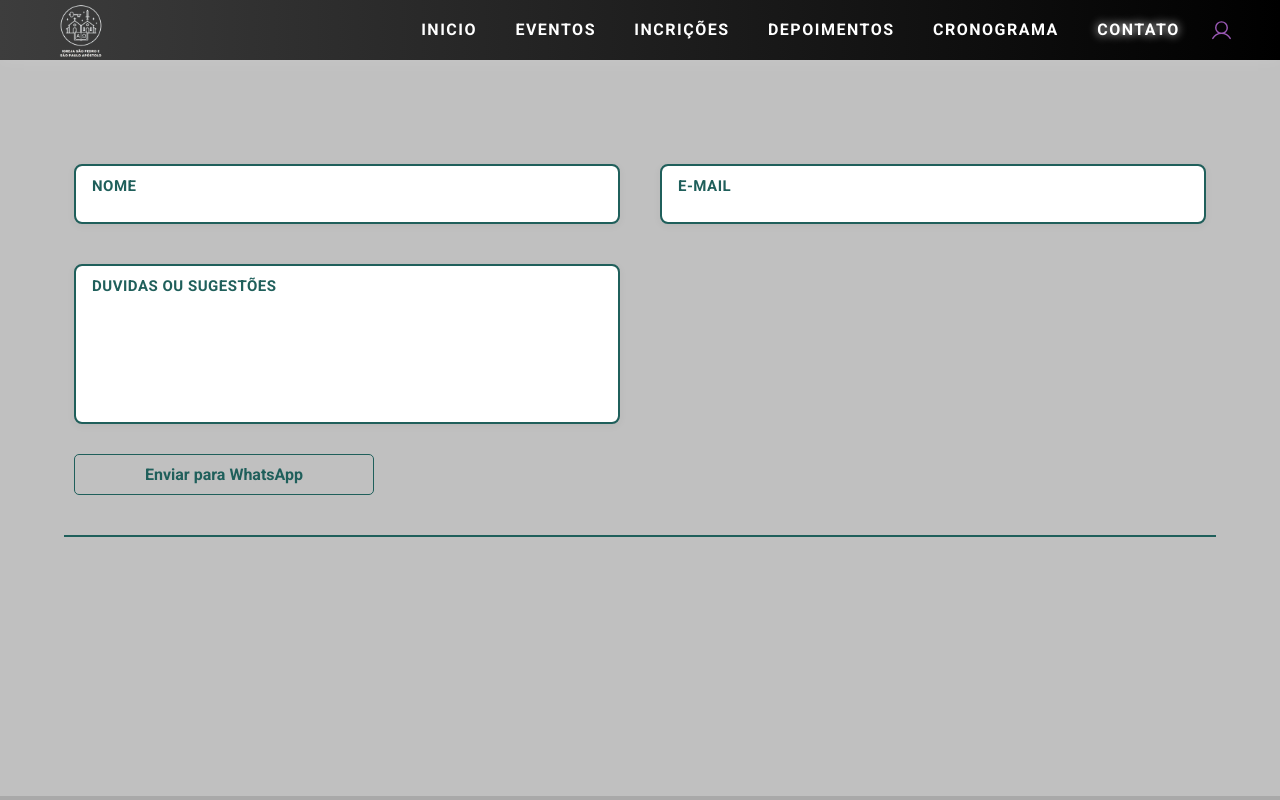
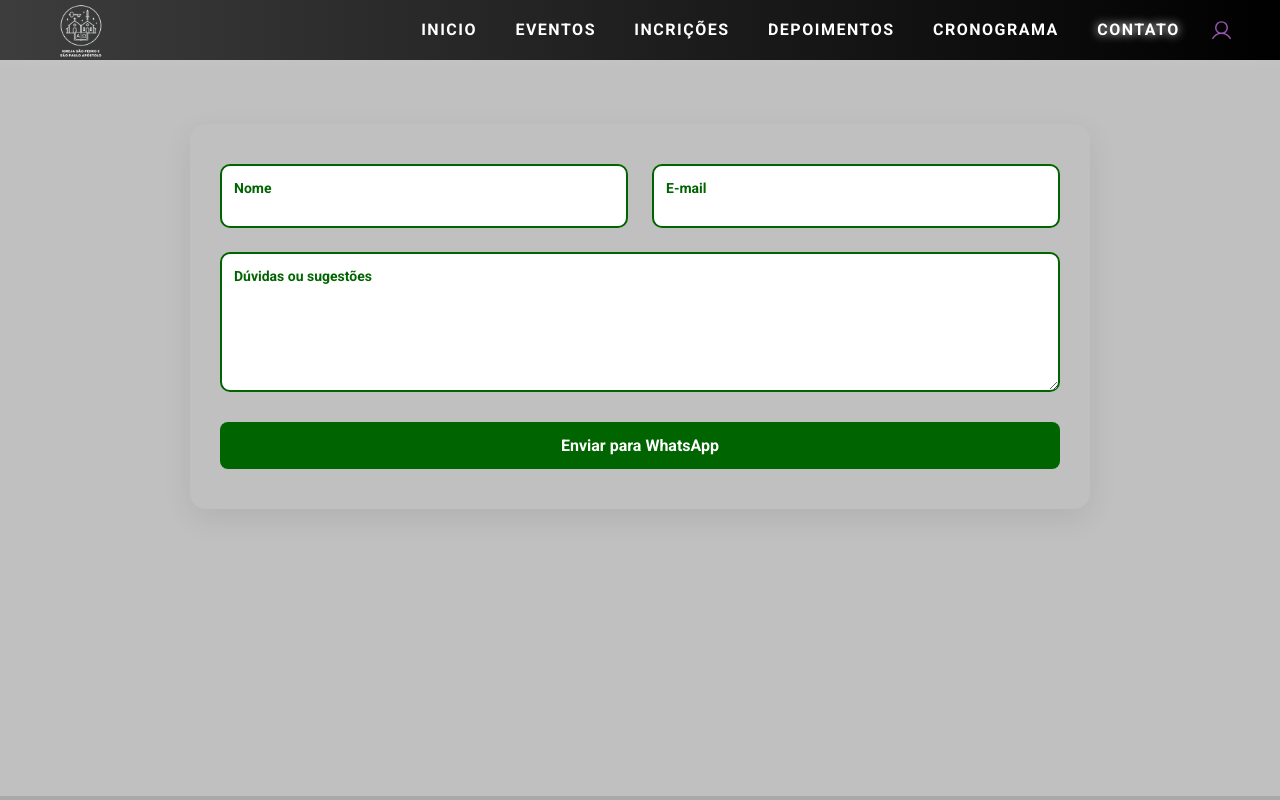
Before and after one commit to wallissonlima/site_acamp_jovem, a React (Vite) app: page /contato in a window 1280 px wide. Built offline with nearby package versions, Linux system fonts and the light colour scheme.

Commit message:
Ajuste na parte de contato

```diff
--- a/src/pages/contato/index.tsx
+++ b/src/pages/contato/index.tsx
@@ -1,24 +1,33 @@
 import { Input, Label } from "reactstrap";
-import { Header } from "../../components/Header"
-import { Context, CustomButton, CustomDiv, CustomForm } from "./styles";
+import { Header } from "../../components/Header";
+import {
+    Context,
+    ContactContainer,
+    ContactCard,
+    CustomButton,
+    CustomDiv,
+    CustomForm,
+    InputGroup,
+} from "./styles";
 import { useRef } from "react";
 
 export const Contato = () => {
-    const form = useRef(null);
+    const form = useRef<HTMLFormElement | null>(null);
 
-    const sendWhatsApp = (e) => {
+    const sendWhatsApp = (e: React.FormEvent<HTMLFormElement>) => {
         e.preventDefault();
+
+        if (!form.current) return;
 
         const formData = new FormData(form.current);
         const name = formData.get("name");
         const email = formData.get("email");
-        const descricao = formData.get("Duvidas ou sugestões");
+        const descricao = formData.get("descricao");
 
         const mensagem = `Olá, meu nome é ${name}.
 E-mail: ${email}
 Mensagem: ${descricao}`;
 
-        // Substitua pelo seu número no formato 55 + DDD + número
         const numeroWhatsApp = "5511999999999";
 
         const url = `https://wa.me/${numeroWhatsApp}?text=${encodeURIComponent(
@@ -26,47 +35,44 @@ export const Contato = () => {
         )}`;
 
         window.open(url, "_blank");
-        form.current.reset(); // limpa os campos
+        form.current.reset();
     };
 
     return (
         <>
             <Header />
             <Context>
-                <div>
+                <ContactContainer>
+                    <ContactCard>
                         <CustomForm ref={form} onSubmit={sendWhatsApp}>
                             <CustomDiv>
-                            <div>
+                                <InputGroup>
+                                    <Input required name="name" className="input" />
+                                    <Label className="label">Nome</Label>
+                                </InputGroup>
+
+                                <InputGroup>
+                                    <Input required name="email" type="email" className="input" />
+                                    <Label className="label">E-mail</Label>
+                                </InputGroup>
+
+                                <InputGroup className="fullWidth">
                                     <Input
                                         required
-                                    className="inputName"
-                                    name="name"
-                                    type="text"
+                                        name="descricao"
+                                        type="textarea"
+                                        className="input textarea"
                                     />
-                                <Label className="nameLabel">Nome</Label>
-                            </div>
-                            <div>
-                                <Input
-                                    required
-                                    className="inputEmail"
-                                    name="email"
-                                    type="text"
-                                />
-                                <Label className="emailLabel">E-mail</Label>
-                            </div>
-                            <div>
-                                <Input
-                                    required
-                                    className="inputDescricao"
-                                    name="descricao"
-                                    type="text"
-                                />
-                                <Label className="descricaoLabel">Duvidas ou sugestões</Label>
-                            </div>
+                                    <Label className="label">Dúvidas ou sugestões</Label>
+                                </InputGroup>
                             </CustomDiv>
-                        <CustomButton type="submit">Enviar para WhatsApp</CustomButton>
+
+                            <CustomButton type="submit">
+                                Enviar para WhatsApp
+                            </CustomButton>
                         </CustomForm>
-                </div>
+                    </ContactCard>
+                </ContactContainer>
             </Context>
         </>
     );
--- a/src/pages/contato/styles.ts
+++ b/src/pages/contato/styles.ts
@@ -3,109 +3,105 @@ import styled from "styled-components";
 export const Context = styled.div`
   width: 100%;
   min-height: 92vh;
-  overflow-y: none;
-  padding: 4rem;
-  background: ${({ theme }) => theme["gray-300"] || "#f2f2f2"};
+  padding: 4rem 1.5rem;
+  background: ${({ theme }) => theme["gray-300"]};
+`;
+
+export const ContactContainer = styled.div`
+  max-width: 900px;
+  margin: 0 auto;
+`;
+
+export const ContactCard = styled.div`
+  background:  ${({ theme }) => theme["gray-300"]};
+  border-radius: 16px;
+  padding: 40px 30px;
+  box-shadow: 0 10px 30px rgba(0, 0, 0, 0.08);
 `;
 
 export const CustomForm = styled.form`
-  color: #1f5f5b;
-  font-size: 1.2rem;
-  font-weight: bold;
-  line-height: 1rem;
-  letter-spacing: 0.5px;
-  position: relative;
-  text-transform: uppercase;
-  padding: 40px 10px;
-  border-bottom: 2px solid #1f5f5b;
+  width: 100%;
 `;
 
 export const CustomDiv = styled.div`
   display: grid;
   grid-template-columns: repeat(2, 1fr);
-  gap: 40px;
+  gap: 24px;
   margin-bottom: 30px;
-
-  div {
-    position: relative;
-
-    .inputName,
-    .inputEmail,
-    .inputDescricao {
-      width: 100%;
-      padding: 16px 14px;
-      border: 2px solid #1f5f5b;
-      border-radius: 8px;
-      transition: all 0.3s ease;
-      position: relative;
-      background-color: #fff; /* 👈 fundo branco */
-      color: #000;
-      font-size: 1rem;
-      box-shadow: 0 2px 8px rgba(0, 0, 0, 0.05); /* leve profundidade */
-    }
-
-    .inputName:focus,
-    .inputEmail:focus,
-    .inputDescricao:focus {
-      outline: none;
-      border-color: #26d3c7ff; /* 👈 foco roxo */
-      box-shadow: 0 0 8px rgba(89, 182, 101, 0.4);
-    }
-
-    .nameLabel,
-    .emailLabel,
-    .descricaoLabel {
-      position: absolute;
-      font-weight: bold;
-      top: 14px;
-      left: 18px;
-      transition: all 0.2s ease;
-      color: #1f5f5b;
-      font-size: 15px;
-      pointer-events: none;
-      background: transparent;
-    }
-
-    /* 🔹 Animação da label quando o campo é focado ou preenchido */
-    .inputName:focus + .nameLabel,
-    .inputName:valid + .nameLabel,
-    .inputEmail:focus + .emailLabel,
-    .inputEmail:valid + .emailLabel,
-    .inputDescricao:focus + .descricaoLabel,
-    .inputDescricao:valid + .descricaoLabel {
-      font-size: 13px;
-      top: -10px;
-      left: 10px;
-      color: #1f5f5b;
-      background: #f2f2f2;
-      padding: 0 4px;
-    }
-
-    .inputDescricao {
-      height: 10rem;
-      resize: none;
-    }
-  }
 
   @media (max-width: 768px) {
     grid-template-columns: 1fr;
   }
 `;
 
+export const InputGroup = styled.div`
+  position: relative;
+
+  &.fullWidth {
+    grid-column: 1 / -1;
+  }
+
+  .input {
+    width: 100%;
+    padding: 18px 14px;
+    border: 2px solid ${({ theme }) => theme["green-400"]};
+    border-radius: 10px;
+    background: ${({ theme }) => theme.white};
+    color: ${({ theme }) => theme["gray-900"]};
+    font-size: 1rem;
+    transition: 0.3s;
+  }
+
+  .input:hover {
+    box-shadow: 0 4px 12px ${({ theme }) => theme["gray-400"]}40;
+  }
+
+  .input:focus {
+    outline: none;
+    border-color: ${({ theme }) => theme["green-300"]};
+    box-shadow: 0 0 10px ${({ theme }) => theme["green-300"]}50;
+  }
+
+  .textarea {
+    min-height: 140px;
+    resize: vertical;
+  }
+
+  .label {
+    position: absolute;
+    top: 16px;
+    left: 14px;
+    font-size: 14px;
+    font-weight: bold;
+    color: ${({ theme }) => theme["green-400"]};
+    transition: 0.2s;
+    pointer-events: none;
+  }
+
+  .input:focus + .label,
+  .input:valid + .label {
+    top: -8px;
+    left: 10px;
+    font-size: 12px;
+    background: ${({ theme }) => theme.white};
+    padding: 0 4px;
+  }
+`;
+
 export const CustomButton = styled.button`
+  width: 100%;
+  padding: 14px;
+  font-size: 1rem;
+  background: ${({ theme }) => theme["green-400"]};
+  color: ${({ theme }) => theme.white};
+  border: none;
+  border-radius: 8px;
+  font-weight: bold;
   cursor: pointer;
-  padding: 10px 70px;
-  font-size: 1rem;
-  background: transparent;
-  color: #1f5f5b;
-  border: 1.5px solid #1f5f5b;
-  border-radius: 5px;
-  font-weight: bold;
-  transition: all 0.3s ease;
+  transition: 0.3s;
 
   &:hover {
-    color: #fff;
-    background: #1f5f5b;
-    box-shadow: 0 0 15px rgba(31, 95, 91, 0.6);
+    background: ${({ theme }) => theme["green-300"]};
+    box-shadow: 0 0 12px ${({ theme }) => theme["green-400"]}60;
   }
 `;
```
Lines whose indentation alone changed are shown as unchanged.
